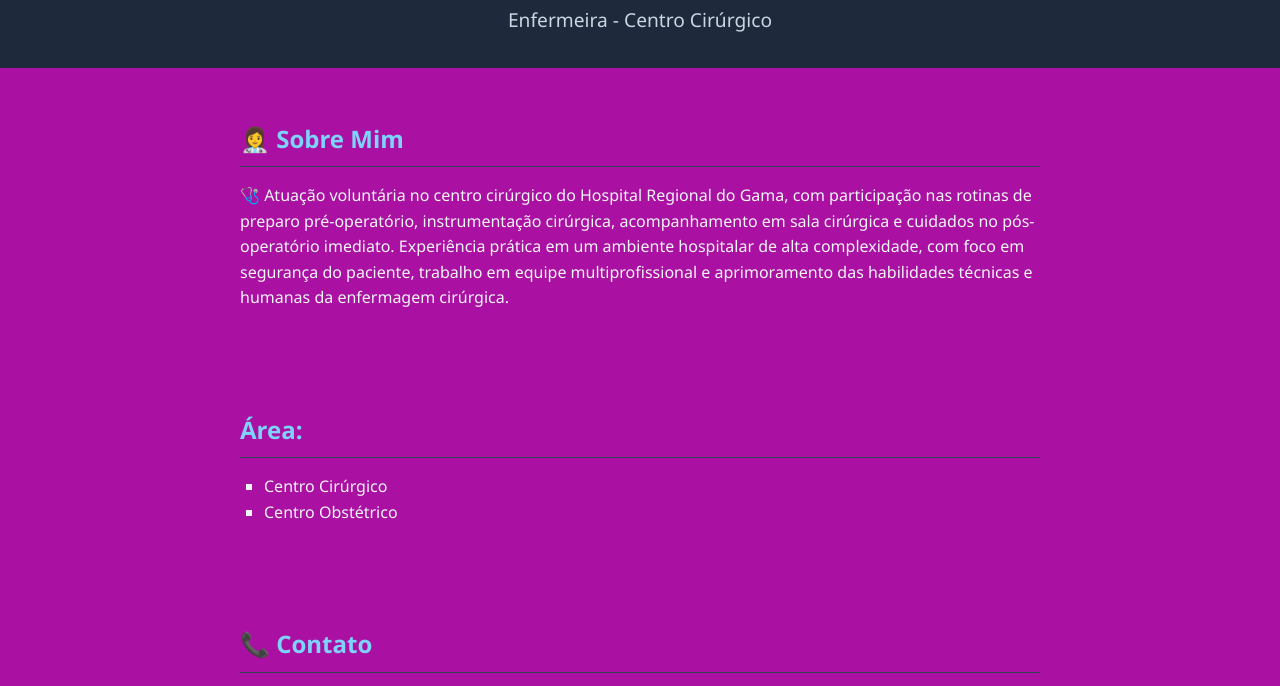
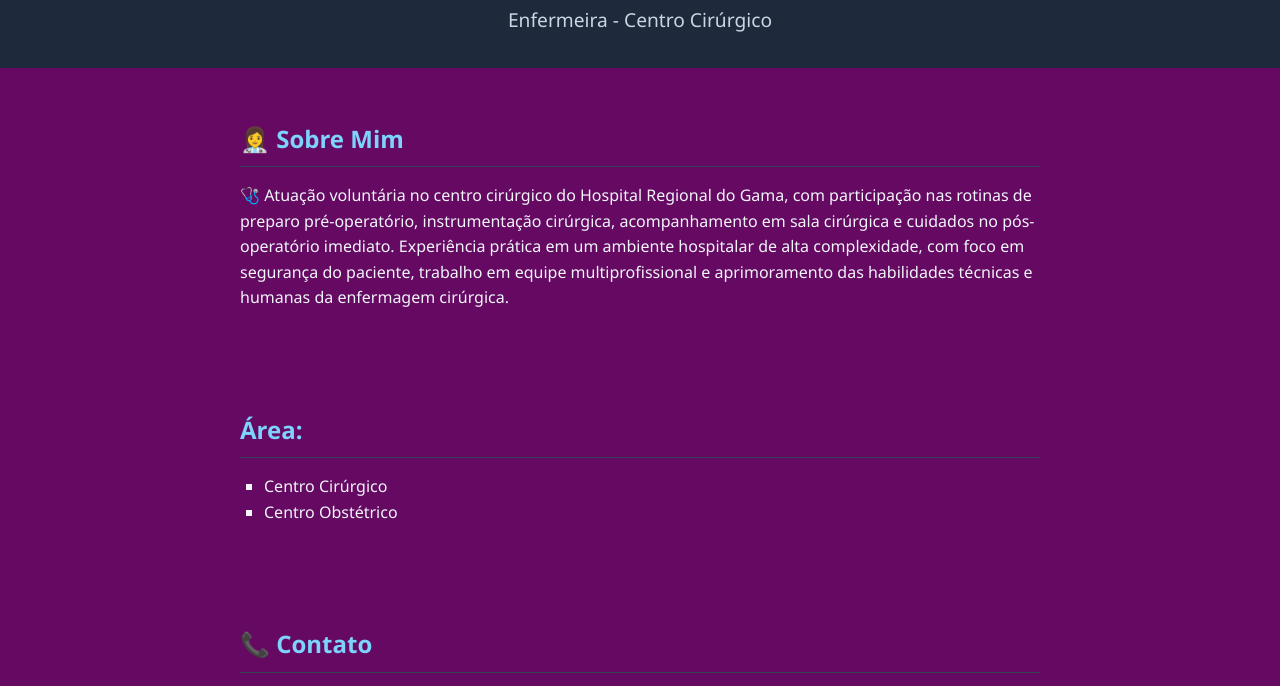
Before and after one commit to Kamilagusmao/winter-log, a plain HTML site: page index.html in a window 1280 px wide. Shown: the part 99-785 px from the top of the page. Drawn offline with Linux system fonts and the light colour scheme.

Commit message:
Update styles.css

```diff
--- a/styles.css
+++ b/styles.css
@@ -3,7 +3,7 @@ body {
     font-family: 'Segoe UI', Tahoma, Geneva, Verdana, sans-serif;
     margin: 0;
     padding: 0;
-    background-color: #aa10a1;
+    background-color: #650962;
     color: #f1f5f9;
     line-height: 1.6;
     }
```
